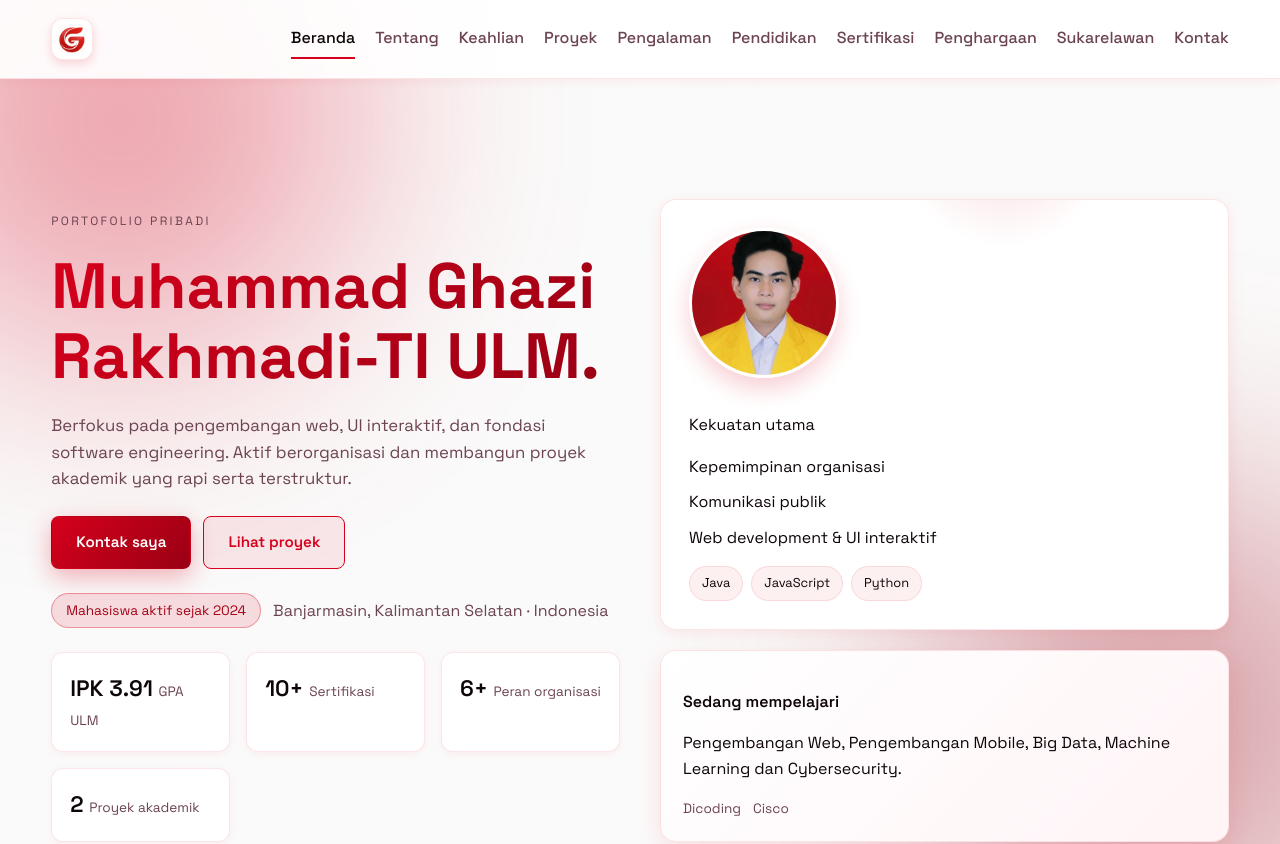
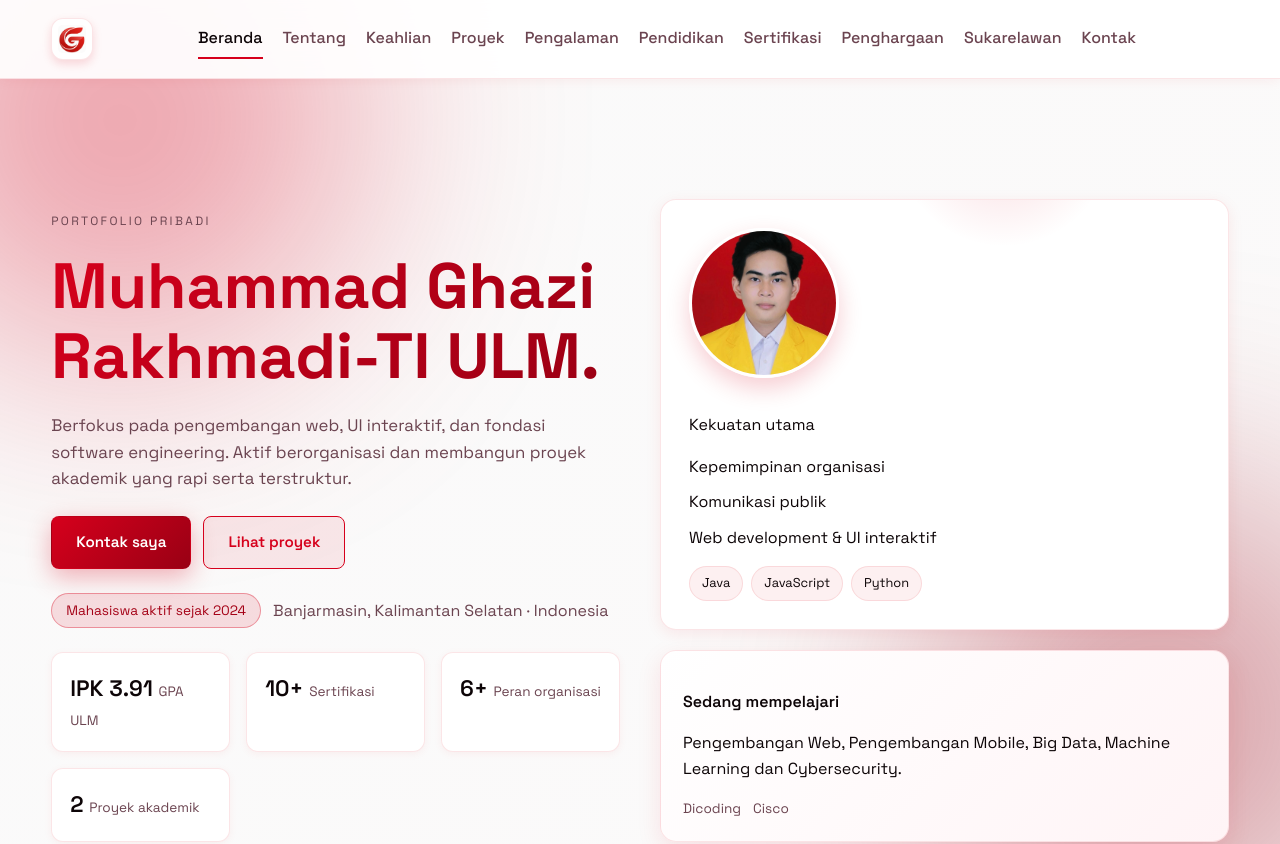
Before and after one commit to muh-ghazii/Porto, a React (Vite) app: page / in a window 1280 px wide. Shown: the top 844 px of the page. Built offline with nearby package versions, Linux system fonts and the light colour scheme.

Commit message:
Update Nav

```diff
--- a/src/index.css
+++ b/src/index.css
@@ -113,6 +113,8 @@ img {
 .nav-drawer {
   display: flex;
   align-items: center;
+  flex: 1;
+  justify-content: center;
   gap: 32px;
 }
 
```
